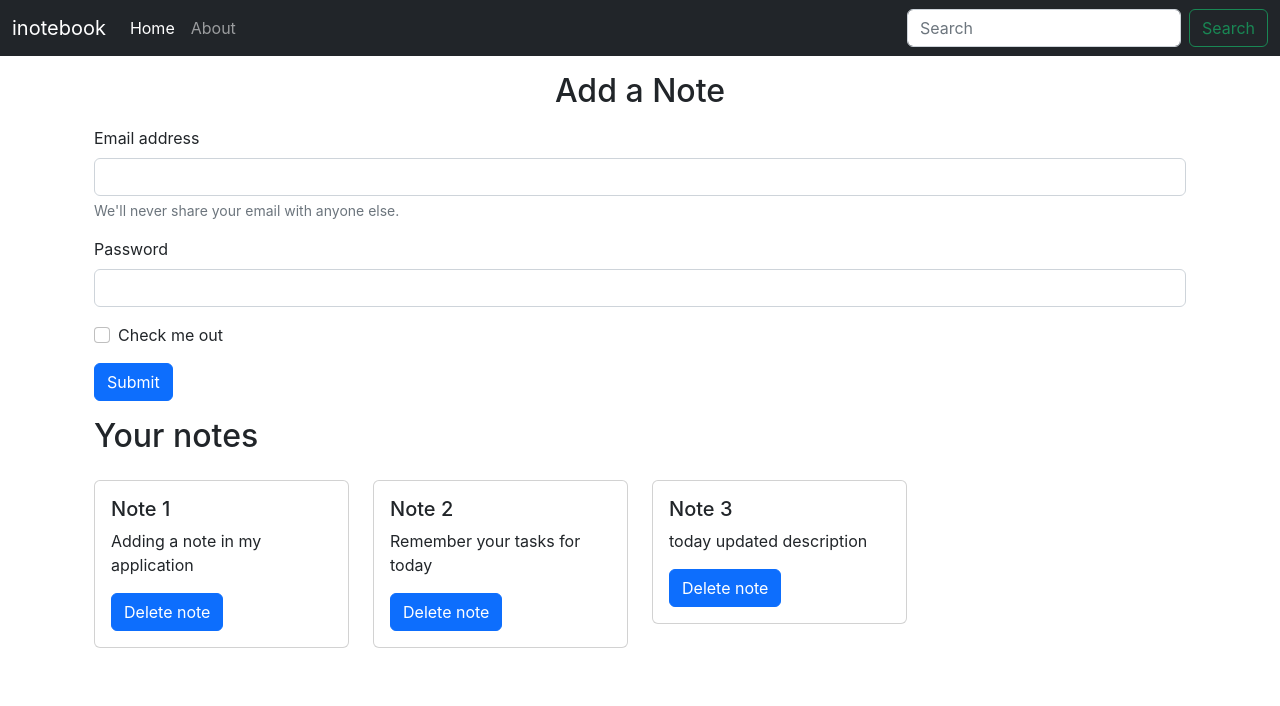
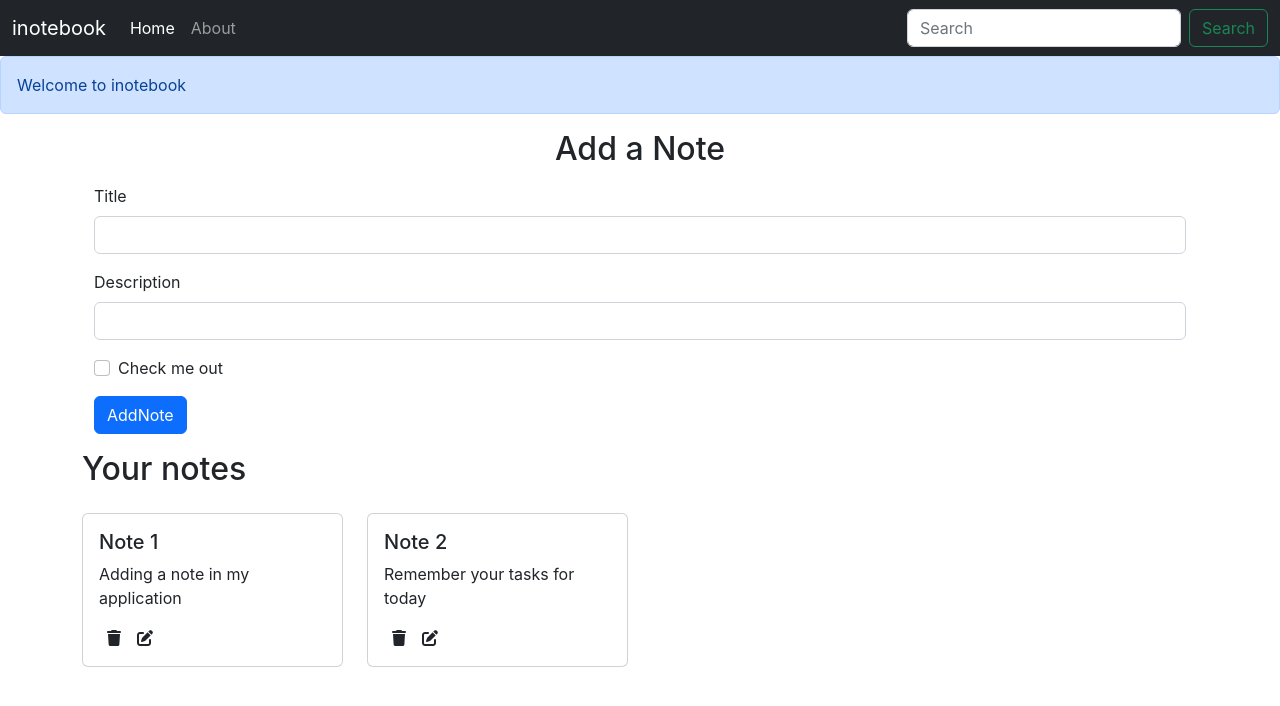
Before and after one commit to IMabhishek12345/NoteApp_with_Authentication, a React (Create React App) app: page / in a window 1280 px wide. Shown: the top 706 px of the page. Built offline with nearby package versions, Linux system fonts and the light colour scheme.

Commit message:
created a deletion functionality

```diff
--- a/public/index.html
+++ b/public/index.html
@@ -24,6 +24,7 @@
   <body>
 
     <div id="root"></div>
+    <script src="https://kit.fontawesome.com/51996c904b.js" crossorigin="anonymous"></script>
     <script src="https://cdn.jsdelivr.net/npm/bootstrap@5.2.3/dist/js/bootstrap.bundle.min.js" integrity="sha384-kenU1KFdBIe4zVF0s0G1M5b4hcpxyD9F7jL+jjXkk+Q2h455rYXK/7HAuoJl+0I4" crossorigin="anonymous"></script>
   </body>
 </html>
--- a/src/App.js
+++ b/src/App.js
@@ -3,6 +3,7 @@ import Navbar from './Components/Navbar';
 import Home from './Components/Home';
 import About from './Components/About';
 import NoteState from './context-notes/NoteState';
+import Alert from './Components/Alert';
 import {
   BrowserRouter as Router,
   Routes,
@@ -15,6 +16,7 @@ function App() {
       <NoteState>
       <Router>
         <Navbar />
+        <Alert message="Welcome to inotebook " />
         <div className="container">
 
         <Routes>
--- /dev/null
+++ b/src/Components/AddNote.js
@@ -0,0 +1,43 @@
+import React,{ useContext,useState} from 'react';
+import NoteContext from '../context-notes/NoteContext';
+
+const AddNote=()=>{
+    const context=useContext(NoteContext);
+    console.log(context);
+    const {addNote}=context;
+
+    const[note,setNote]=useState({title:"",description:"",tag:"default"});
+
+    const handleClick=(e)=>{
+        e.preventDefault();
+        addNote(note.title,note.description,note.tag);
+    }
+    const onChange=(e)=>{
+          setNote({...note,[e.target.name]:e.target.value})
+    }
+
+    return(
+     <div>
+       <div className="container my-3">
+            <h2 align="center">Add a Note</h2>
+            <form className='my-3'>
+                <div class="mb-3">
+                    <label htmlFor="title" class="form-label">Title</label>
+                    <input type="text" class="form-control" id="title" name="title" onChange={onChange} aria-describedby="emailHelp" />
+                </div>
+
+                <div class="mb-3">
+                    <label htmlFor="description" class="form-label">Description</label>
+                    <input type="text" class="form-control" onChange={onChange} name="description" id="description" />
+                </div>
+                <div class="mb-3 form-check">
+                    <input type="checkbox" class="form-check-input" id="exampleCheck1" />
+                    <label class="form-check-label" for="exampleCheck1">Check me out</label>
+                </div>
+                <button type="submit" class="btn btn-primary" onClick={handleClick}>AddNote</button>
+            </form>
+    </div>
+    </div>
+   )
+}
+export default AddNote;
--- /dev/null
+++ b/src/Components/Alert.js
@@ -0,0 +1,13 @@
+import React from 'react'
+
+const Alert = (props) => {
+  return (
+    <div>
+      <div className="alert alert-primary" role="alert">
+        {props.message}
+     </div>
+    </div>
+  )
+}
+
+export default Alert
--- a/src/Components/Home.js
+++ b/src/Components/Home.js
@@ -1,32 +1,19 @@
 import React from 'react'
 import Notes from '../Components/Notes';
+import AddNote from '../Components/AddNote';
 
 const Home = () => {
 
 
     return (
-        <div className="container my-3">
-            <h2 align="center">Add a Note</h2>
-            <form className='my-3'>
-                <div class="mb-3">
-                    <label for="exampleInputEmail1" class="form-label">Email address</label>
-                    <input type="email" class="form-control" id="exampleInputEmail1" aria-describedby="emailHelp" />
-                    <div id="emailHelp" class="form-text">We'll never share your email with anyone else.</div>
-                </div>
-                <div class="mb-3">
-                    <label for="exampleInputPassword1" class="form-label">Password</label>
-                    <input type="password" class="form-control" id="exampleInputPassword1" />
-                </div>
-                <div class="mb-3 form-check">
-                    <input type="checkbox" class="form-check-input" id="exampleCheck1" />
-                    <label class="form-check-label" for="exampleCheck1">Check me out</label>
-                </div>
-                <button type="submit" class="btn btn-primary">Submit</button>
-            </form>
+         <div>
 
-            <Notes/>
+
+        <Notes/>
+
         </div>
-    )
-}
+        )
+
+    }
 
 export default Home
--- a/src/Components/Noteitem.js
+++ b/src/Components/Noteitem.js
@@ -1,15 +1,19 @@
-import React from 'react'
+import React,{useContext} from 'react'
+import NoteContext from '../context-notes/NoteContext';
 
 const Noteitem = (props) => {
      const {note} = props;
-    return (
+     const context=useContext(NoteContext);
+     const {deleteNote}=context;
+     return (
     <div className='col-md-3 my-3'>
      <div className="card" >
 
      <div className="card-body" >
      <h5 className="card-title">{note.title}</h5>
      <p className="card-text">{note.description}</p>
-     <a href="#" className="btn btn-primary">Delete note</a>
+     <i className="fa-solid fa-trash mx-2" onClick={()=>{deleteNote(note._id)}}></i>
+     <i className="fa-solid fa-pen-to-square mx-2"></i>
      </div>
     </div>
     </div>
--- a/src/Components/Notes.js
+++ b/src/Components/Notes.js
@@ -1,18 +1,21 @@
 import React,{useContext} from 'react';
 import NoteContext from '../context-notes/NoteContext';
 import Noteitem from './Noteitem';
-
+import AddNote from './AddNote';
 const Notes = () => {
     const context=useContext(NoteContext);
-    const {notes,setNotes}=context;
+    const {notes,setNotes,addNote}=context;
 
     return (
-    <div className='row'>
+     <>
+      <AddNote />
+     <div className='row'>
        <h2>Your notes</h2>
            {notes.map((note)=>{
                return <Noteitem note={note}/>;
            })}
-    </div>
+      </div>
+    </>
   )
 }
 
--- a/src/context-notes/NoteState.js
+++ b/src/context-notes/NoteState.js
@@ -21,21 +21,45 @@ const NoteState=(props)=>{
           "tag": "personal",
           "date": "2023-02-02T10:02:34.732Z",
           "__v": 0
-        },
-        {
-          "_id": "63dcd25a920307ffa5d941d1",
-          "user": "63da2ecca6c6633b7061ebf4",
-          "title": "Note 3 ",
-          "description": " today updated description",
-          "tag": "personal",
-          "date": "2023-02-03T09:22:34.968Z",
-          "__v": 0
         }
+
       ];
     const [notes,setNotes]=useState(notesinitial);
+
+    //Add a note
+    const addNote=(title,description,tag)=>{
+       //TO DO API CALL
+       console.log("adding a new note");
+       const note={
+        "_id": "63dcd25a920307ffa5d941d1",
+        "user": "63da2ecca6c6633b7061ebf4",
+        "title": title,
+        "description": description,
+        "tag": tag,
+        "date": "2023-02-03T09:22:34.968Z",
+        "__v": 0
+       };
+        setNotes(notes.concat(note)) ;// notes.concat()  will return a array  whereas notes.push() updates an array
+      };
+
+    //Delete a note
+    const deleteNote=(id)=>{
+        //To do api call
+        console.log("deleting notes "+ id);
+        const newNotes=notes.filter((note)=>{return note._id!==id});
+        setNotes(newNotes);
+        }
+
+    //Edit a note
+    const editNote=()=>{
+
+
+
+    }
+
     return (
 
-        <NoteContext.Provider value={{notes}}>
+        <NoteContext.Provider value={{notes,addNote,deleteNote,editNote}}>
            {props.children}
         </NoteContext.Provider>
     )
--- a/src/index.css
+++ b/src/index.css
@@ -11,3 +11,7 @@ code {
   font-family: source-code-pro, Menlo, Monaco, Consolas, 'Courier New',
     monospace;
 }
+
+i{
+  cursor:pointer;
+}
```
